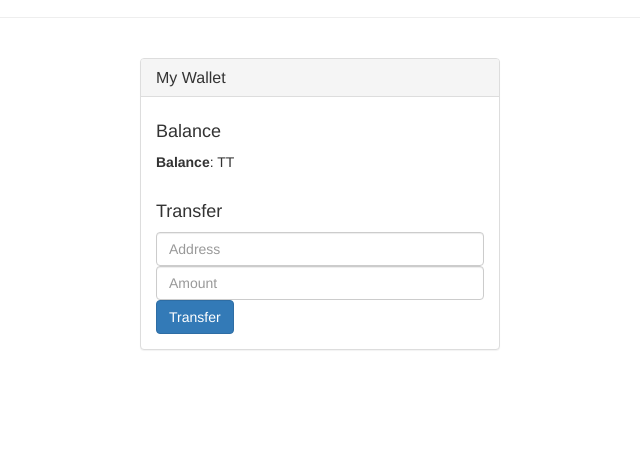
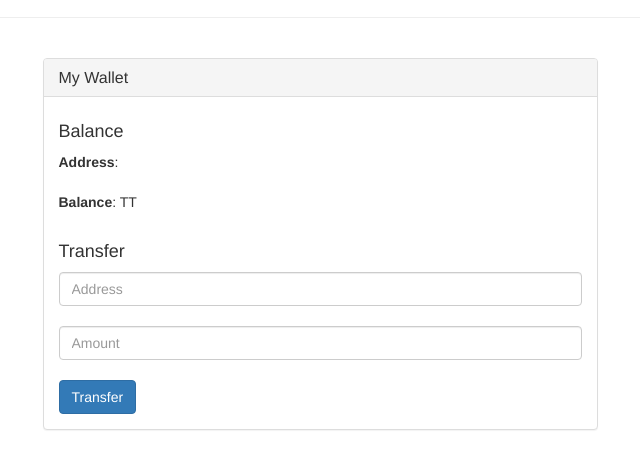
Before and after one commit to cuongtransc/tutorial-token, a website: page src/index.html in a window 1280 px wide. Shown: the part 63-532 px from the top of the page, without its empty margins (320-960 px from the left). Drawn offline with nearby package versions, Linux system fonts and the light colour scheme; no server answers.

Commit message:
Update UI: add ERC20 address

```diff
--- a/src/index.html
+++ b/src/index.html
@@ -27,19 +27,26 @@
         </div>
       </div>
 
-      <div id="petsRow" class="row">
-        <div class="col-sm-6 col-sm-push-3 col-md-4 col-md-push-4">
+      <div id="walletRow" class="row">
+        <div class="col-sm-6 col-sm-push-3 col-md-6">
+        <div>
           <div class="panel panel-default">
             <div class="panel-heading">
               <h3 class="panel-title">My Wallet</h3>
             </div>
             <div class="panel-body">
-              <h4>Balance</h4>
-              <strong>Balance</strong>: <span id="TTBalance"></span> TT<br/><br/>
-              <h4>Transfer</h4>
-              <input type="text" class="form-control" id="TTTransferAddress" placeholder="Address" />
-              <input type="text" class="form-control" id="TTTransferAmount" placeholder="Amount" />
-              <button class="btn btn-primary" id="transferButton" type="button">Transfer</button>
+              <div>
+                <h4>Balance</h4>
+                <strong>Address</strong>: <span id="TTAddress"></span><br/><br/>
+                <strong>Balance</strong>: <span id="TTBalance"></span> TT<br/><br/>
+              </div>
+
+              <div>
+                <h4>Transfer</h4>
+                <input type="text" class="form-control" id="TTTransferAddress" placeholder="Address" /> <br/>
+                <input type="text" class="form-control" id="TTTransferAmount" placeholder="Amount" /> <br/>
+                <button class="btn btn-primary" id="transferButton" type="button">Transfer</button>
+              </div>
             </div>
           </div>
         </div>
--- a/src/js/app.js
+++ b/src/js/app.js
@@ -82,6 +82,8 @@ App = {
 
       var account = accounts[0];
 
+      $('#TTAddress').text(account);
+
       App.contracts.TutorialToken.deployed().then(function(instance) {
         tutorialTokenInstance = instance;
 
```
